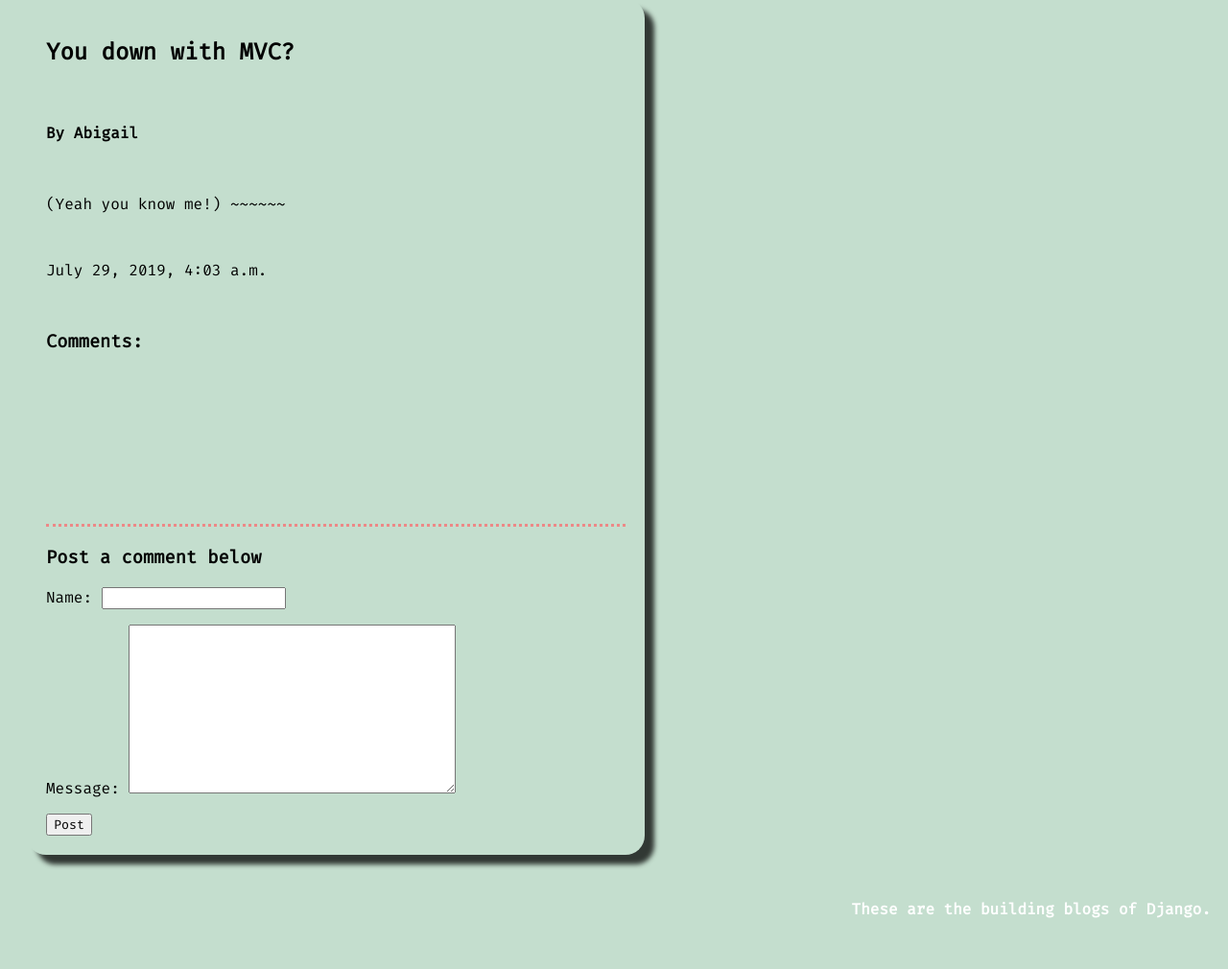
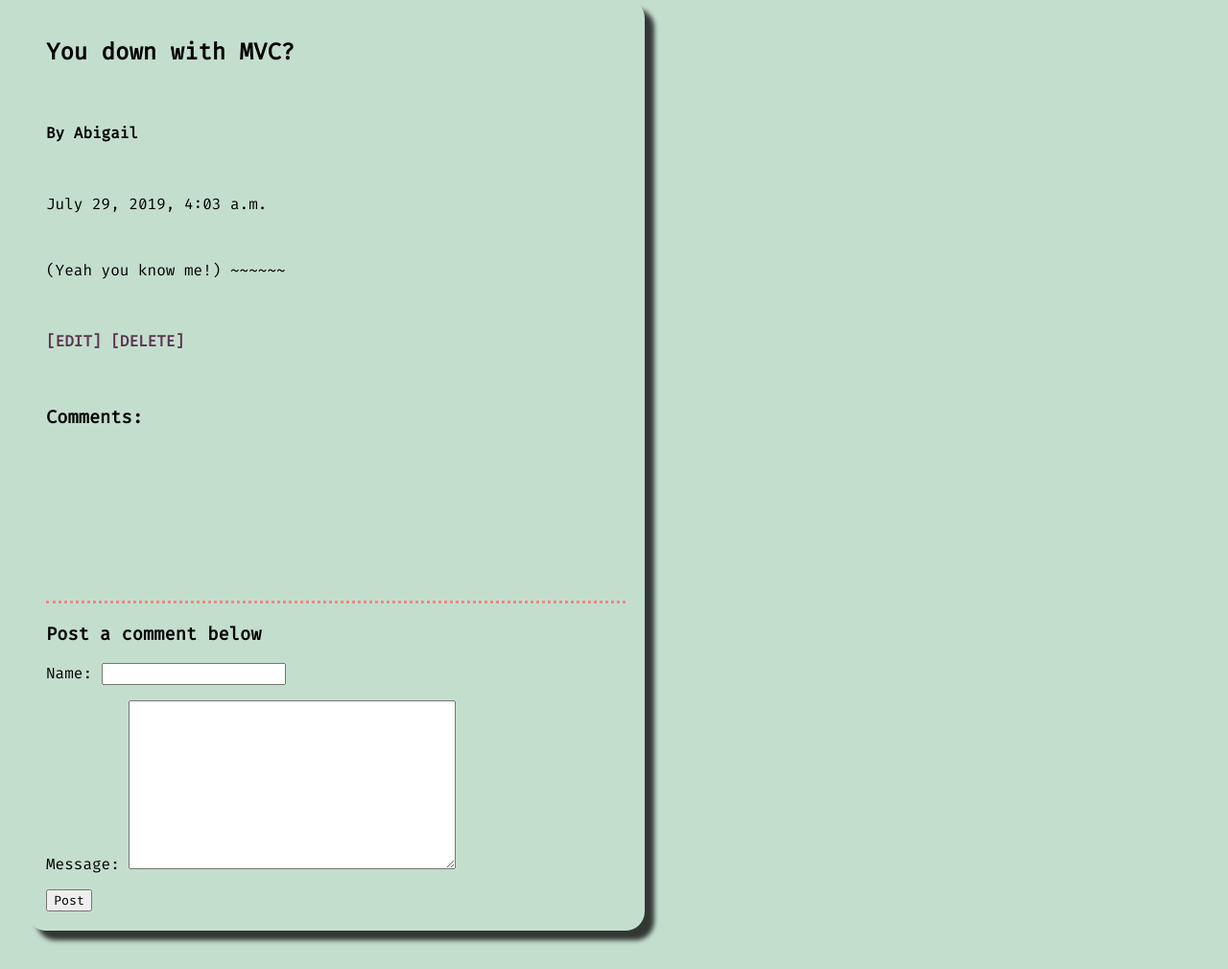
Before and after one commit to cudjoeab/django_blog_part5, a Django app: page /article/1 in a window 1280 px wide. Shown: the part 202-1212 px from the top of the page at 96% size. Run offline with Django 3.2, Linux system fonts and the light colour scheme; data comes from the database, SQL or seed files in the repository.

Commit message:
CRUD methods for article and comments are in, need to debug to properly render requests"

```diff
--- /dev/null
+++ b/blog/edit_comment_form.html
@@ -0,0 +1,6 @@
+{% extends 'base.html' %}
+
+{% block content %}
+{% csrf token %}
+<p>the is the edit comment form </p>
+{% endblock %}
--- a/blog/templates/show.html
+++ b/blog/templates/article.html
@@ -5,15 +5,27 @@
 <main class="full_blog">
     <h2>{{ article.title }}</h2>
     <h4>By {{ article.author }}</h4>
+    <p>{{ article.published_date }}</p>
     <p> {{ article.body }} </p>
-    <p>{{ article.published_date }}</p>
+
+    <h4>
+        <a href="#"> [EDIT] </a>
+        <a href="#"> [DELETE] </a>
+
+    </h4>
+
+
+
     <h3>Comments:</h3>
 
-<ul class = "comments">
-    {% for comment in article.comments.all %}
-    <li class = "comment">{{ comment.name }} : <em>{{ comment.message }}</em></li>
-    {% endfor %}
-</ul>
+    <ul class = "comments">
+        {% for comment in article.comments.all %}
+
+        <li class = "comment">{{ comment.name }} : <em>{{ comment.message }}</em> [EDIT][DELETE]</li>
+
+        {% endfor %}
+
+    </ul>
 
 <section>
 <h3> Post a comment below</h3>
--- a/blog/urls.py
+++ b/blog/urls.py
@@ -24,24 +24,14 @@ urlpatterns = [
     path('home/', views.home_page, name='home_page'),
     path('article/<int:id>', views.show_article, name='full_article'),
     path('article/<int:id>/edit', views.edit_article, name='edit_article'),
-    # path('article/<int:id>/update', views.update_article, name='update_article'),
+    path('article/<int:id>/update', views.update_article, name='update_article'),
     path('article/new', views.new_article, name='new_article'),
     path('article/create', views.create_article, name='create_article'),
-    # path('article/<int:id>/delete', views.delete_product, name='delete_product'),
+    path('article/<int:id>/delete', views.delete_article, name='delete_article'),
     # #comment paths#
-    # path(
-    #     "article/<int:product_id>/comments/create",
-    #     views.create_comment,
-    #     name="create_comment",
-    # ),
-
-
-    # path("article/<int:product_id>/comments/<int:comment_id>/update", views.update_comment, name="update_comment"),
-
-
-    # path("article/<int:product_id>/comments/<int:comment_id>/edit", views.edit_comment, name="edit_comment"),
-
-    # path("article/<int:product_id>/comments/<int:comment_id>/delete", views.delete_comment, name="delete_comment"),
+    path("article/<int:product_id>/comments/<int:comment_id>/update", views.update_comment, name="update_comment"),
+    path("article/<int:product_id>/comments/<int:comment_id>/edit", views.edit_comment, name="edit_comment"),
+    path("article/<int:product_id>/comments/<int:comment_id>/delete", views.delete_comment, name="delete_comment"),
 
 
 ]
--- a/blog/views.py
+++ b/blog/views.py
@@ -8,8 +8,6 @@ def root(request):
     return HttpResponseRedirect('/home')
 
 def home_page(request):
-    # context = {}
-
     context = {
     'articles': Article.objects.all().order_by('-published_date'),
     'current_time': datetime.now()
@@ -21,7 +19,7 @@ def show_article(request, id):
     article = Article.objects.get(pk=id)
     form = CommentForm()
     context = {'article': article, 'form': form}
-    return render(request, 'show.html', context)
+    return render(request, 'article.html', context)
 
 def new_article(request):
     form = ArticleForm()
@@ -37,13 +35,29 @@ def create_article(request): #saving article to database
             return render(request, 'index.html', context)
         else:
             context = {"form": form}
-            return render(request, 'index.html', context)
+            return render(request, 'create_article.html', context)
 
 def edit_article(request, id):  # Renders a form to edit an existing article.
-    article =Article.objects.get(pk=id)
-    form =ArticleForm(instance=article)
+    article = Article.objects.get(pk=id)
+    form = ArticleForm(instance=article)
     context = {"product":article, "form": form}
-    return render(request, "edit_product_form.html", context)
+    return render(request, "edit_article_form.html", context)
+
+def update_article(request, id):  # User updating an existing product.
+    article = Article.objects.get(pk=id)
+    form = ArticleForm(request.POST, instance=article)
+    context = {"article": article, "form": form}
+    if form.is_valid():
+        form.save()
+        return render(request, 'index.html', context)
+    else:  # Else sends user back to existing product form.
+        context = {"article": article, "form": form}
+        return render(request, "edit_article_form.html", context)
+
+def delete_article(request, id):  # User deleting an existing product.
+    article = Article.objects.get(pk=id)
+    article.delete()
+    return redirect(reverse("home_page"))
 
 def create_comment(request):
     article_id = request.POST['article']
@@ -54,4 +68,27 @@ def create_comment(request):
     context = {"form": form, "message": "Add a comment.", "action": "/comments/create", "article": article}
     form.save()
     form = CommentForm()
-    return render(request, 'show.html', context)
+    return render(request, 'article.html', context)
+
+def edit_comment(request, article_id, comment_id):
+    article = Article.objects.get(pk=product_id)
+    comment = Review.objects.get(pk=product_id)
+    comment.article_id = comment_id
+    form = CommentForm(instance=comment)
+    context = {"comment": comment, "form": form, "article": article}
+    return render(request, "edit_comment_form.html", context)
+
+def update_comment(request, article_id, comment_id):
+    comment = Comment.objects.get(pk=review_id)
+    form = CommentForm(request.POST, instance=comment)
+    if form.is_valid():
+        form.save()
+        return render(request, 'article.html', context)
+    else:
+        context = {"comment": comment, "form": form, "product": product}
+        return render(request, "edit_comment_form.html", context)
+
+def delete_comment(request, article_id, comment_id):
+    comment = Comment.objects.get(pk=comment_id)
+    comment.delete()
+    return redirect(reverse("article.html", kwargs={"id":article_id}))
```
Also changed, not shown: blog/templates/edit_article_form.html (added, +23 -0 lines), db.sqlite3.
